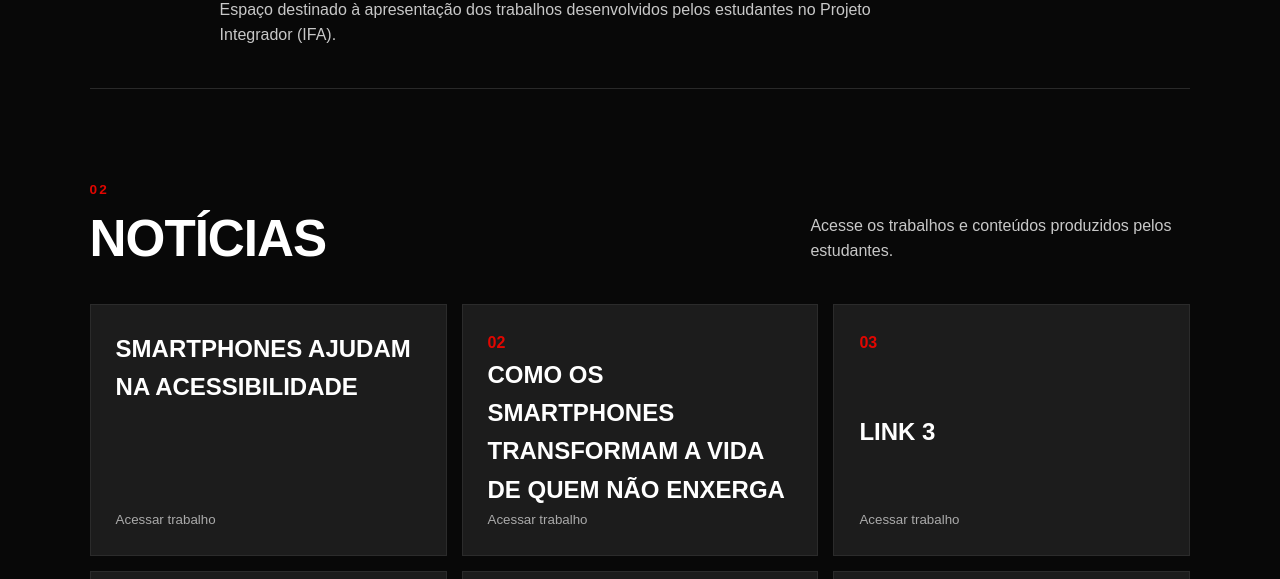
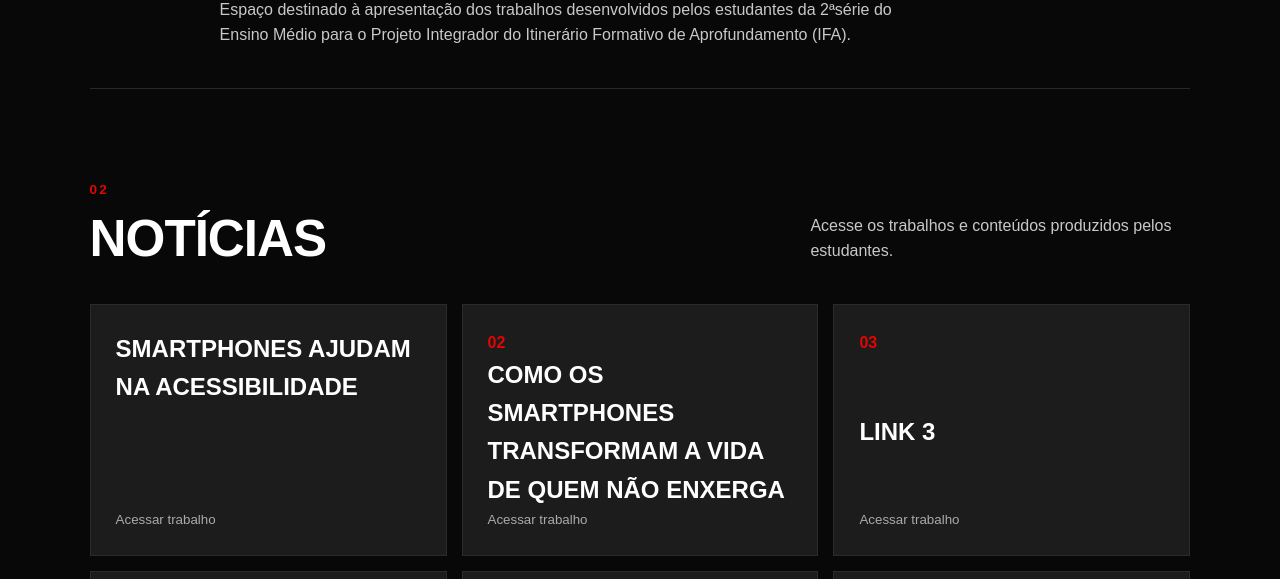
Before and after one commit to ProfBrunaM/ifacechs2026, a plain HTML site: page index.html in a window 1280 px wide. Shown: the part 521-1100 px from the top of the page. Drawn offline with Linux system fonts and the light colour scheme.

Commit message:
Update index.html

```diff
--- a/index.html
+++ b/index.html
@@ -37,7 +37,7 @@
                 <h2>Projetos que transformam ideias em prática</h2>
                 <p>
                     Espaço destinado à apresentação dos trabalhos desenvolvidos
-                    pelos estudantes no Projeto Integrador (IFA).
+                    pelos estudantes da 2ªsérie do Ensino Médio para o Projeto Integrador do Itinerário Formativo de Aprofundamento (IFA).
                 </p>
             </div>
         </section>
```
